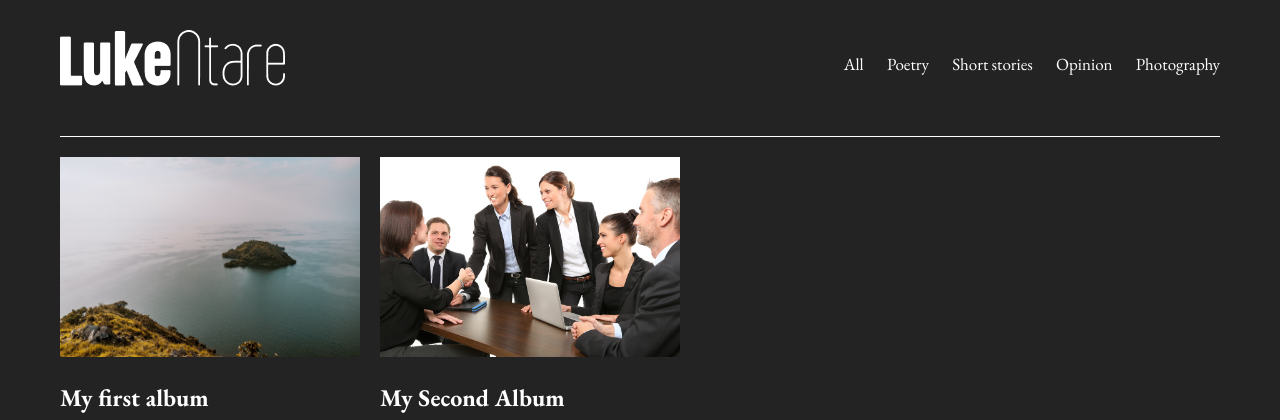
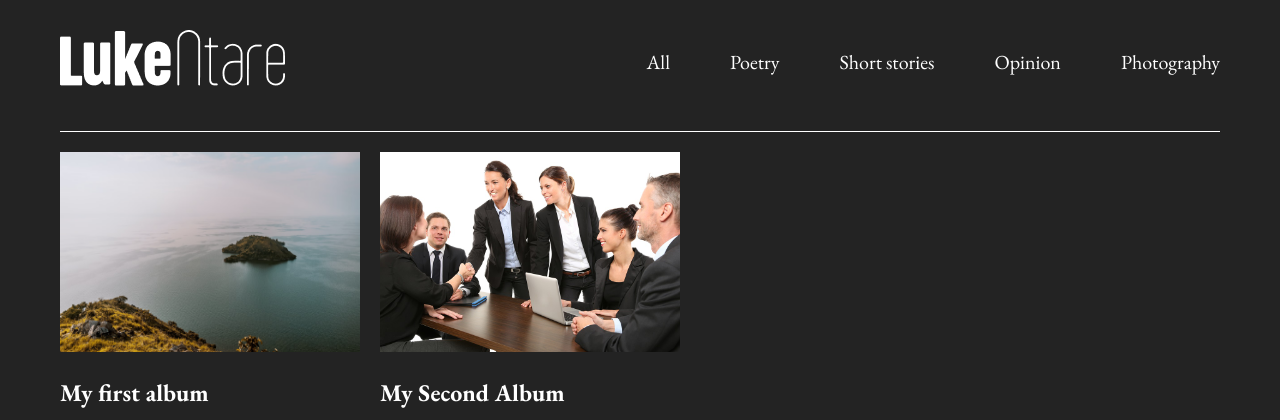
Before and after one commit to Schadrack2544/poetry, a Django app: page /photography/ in a window 1280 px wide. Shown: the top 420 px of the page. Run offline with Django 4.2, Linux system fonts and the light colour scheme; data comes from the database, SQL or seed files in the repository; some libraries are stand-ins or nearby versions.

Commit message:
Fine tuning UI

```diff
--- a/mainapp/templates/blog/base.html
+++ b/mainapp/templates/blog/base.html
@@ -28,7 +28,7 @@
         {% block content %} {% endblock %}
     </div>
 <div class="footer">
-    <img src="{%static 'img/footer.png' %}" alt="my image" height="71"width="28">
+    <img src="{%static 'img/footer.png' %}" alt="my image" height="71"width="42">
     <div class="copyright" >
         <h3>Luke Ntare</h3>
         <span>copyright 2023.All Rights reserved</span>
--- a/mainapp/templates/blog/photography_detail.html
+++ b/mainapp/templates/blog/photography_detail.html
@@ -41,6 +41,7 @@
         </div>
       </div>
     </div>
+    <img src="{% static 'img/Photography.png' %}" height="60" width="60" style="margin-right:-120px; z-index:123">
     <div
       class="post-image"
       style="background-image:url({{post.main_image.url}}); background-size:cover;background-repeat:no-repeat;background-position:center center;"
--- a/mainapp/views.py
+++ b/mainapp/views.py
@@ -14,6 +14,7 @@ def poetry_list(request):
 
 def poetry_detail(request, pk):
     post = get_object_or_404(PoetryPost, pk=pk)
+    print(post)
     return render(request, 'blog/poetry_detail.html', {'post': post})
 
 def photography_list(request):
@@ -23,7 +24,8 @@ def photography_list(request):
 
 def photography_detail(request, pk):
     post = get_object_or_404(PhotographyPost, pk=pk)
-    return render(request, 'blog/photography_detail.html', {'post': post})
+    cat='Photography'
+    return render(request, 'blog/photography_detail.html', {'post': post,'category':cat})
 
 def photography_featured_images(request, pk):
     post = get_object_or_404(PhotographyPost, pk=pk)
--- a/static/css/style.css
+++ b/static/css/style.css
@@ -20,7 +20,7 @@ a {
   display: flex;
   justify-content: space-between;
   align-items: end;
-  padding-bottom:45px;
+  padding-bottom:40px;
   margin: 0px 60px;
   border-bottom: 0.75px solid #fff;
 }
@@ -32,13 +32,17 @@ a {
   z-index: 999;
   /* add any additional styles for the fixed header here */
 }
+.menu-els ul{
+  display: flex;
+  gap:40px;
+}
 .menu-els ul li {
   display: inline;
 }
 .menu-els ul li a {
   color: white;
   text-decoration: none;
-  font-size:17px;
+  font-size:20px;
   padding-left: 20px;
 }
 .footer {
```
Also changed, not shown: mainapp/templates/blog/poetry_detail.html (+19 -0 lines), mainapp/templates/blog/poetry_list.html (+13 -1 lines), static/img/Photography.png (added), static/img/Short stories.png (added), static/img/opinion.png (added).
